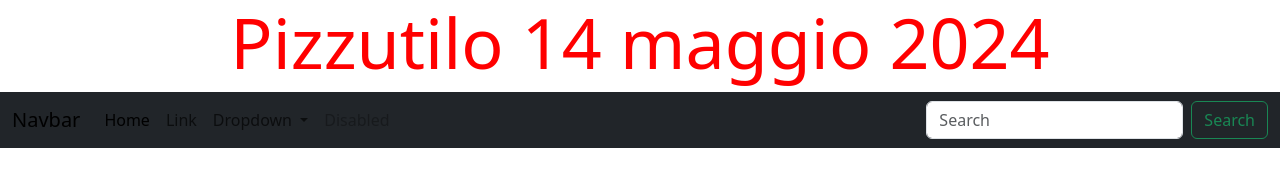
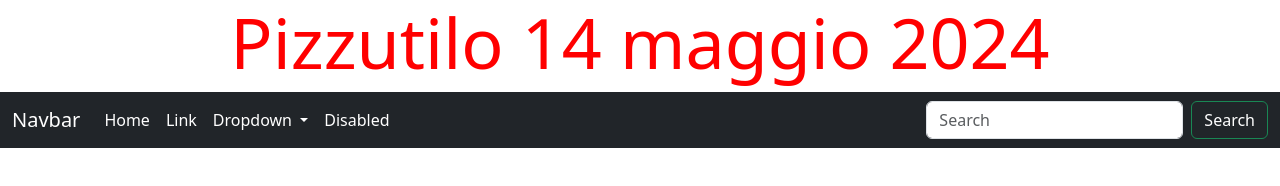
Before and after one commit to tommipiz/Pizzutilo-Compito1, a plain HTML site: page index.html in a window 1280 px wide. Drawn offline with nearby package versions, Linux system fonts and the light colour scheme.

Commit message:
Cambiato il colore del testo alla Navbar

```diff
--- a/index.html
+++ b/index.html
@@ -13,36 +13,36 @@
 
     <nav class="navbar navbar-expand-lg bg-dark">
         <div class="container-fluid">
-          <a class="navbar-brand " href="#">Navbar</a>
+          <a class="navbar-brand text-white " href="#">Navbar</a>
           <button class="navbar-toggler" type="button" data-bs-toggle="collapse" data-bs-target="#navbarSupportedContent" aria-controls="navbarSupportedContent" aria-expanded="false" aria-label="Toggle navigation">
             <span class="navbar-toggler-icon"></span>
           </button>
           <div class="collapse navbar-collapse" id="navbarSupportedContent">
             <ul class="navbar-nav me-auto mb-2 mb-lg-0">
               <li class="nav-item">
-                <a class="nav-link active" aria-current="page" href="#">Home</a>
+                <a class="nav-link active text-white" aria-current="page" href="#">Home</a>
               </li>
               <li class="nav-item">
-                <a class="nav-link" href="#">Link</a>
+                <a class="nav-link text-white" href="#">Link</a>
               </li>
               <li class="nav-item dropdown">
-                <a class="nav-link dropdown-toggle" href="#" role="button" data-bs-toggle="dropdown" aria-expanded="false">
+                <a class="nav-link dropdown-toggle text-white" href="#" role="button" data-bs-toggle="dropdown" aria-expanded="false">
                   Dropdown
                 </a>
                 <ul class="dropdown-menu">
-                  <li><a class="dropdown-item" href="#">Action</a></li>
-                  <li><a class="dropdown-item" href="#">Another action</a></li>
-                  <li><hr class="dropdown-divider"></li>
-                  <li><a class="dropdown-item" href="#">Something else here</a></li>
+                  <li><a class="dropdown-item text-white" href="#">Action</a></li>
+                  <li><a class="dropdown-item text-white" href="#">Another action</a></li>
+                  <li><hr class="dropdown-divider text-white"></li>
+                  <li><a class="dropdown-item text-white" href="#">Something else here</a></li>
                 </ul>
               </li>
               <li class="nav-item">
-                <a class="nav-link disabled" aria-disabled="true">Disabled</a>
+                <a class="nav-link disabled text-white" aria-disabled="true">Disabled</a>
               </li>
             </ul>
             <form class="d-flex" role="search">
               <input class="form-control me-2" type="search" placeholder="Search" aria-label="Search">
-              <button class="btn btn-outline-success" type="submit">Search</button>
+              <button class="btn btn-outline-success text-white" type="submit">Search</button>
             </form>
           </div>
         </div>
```
